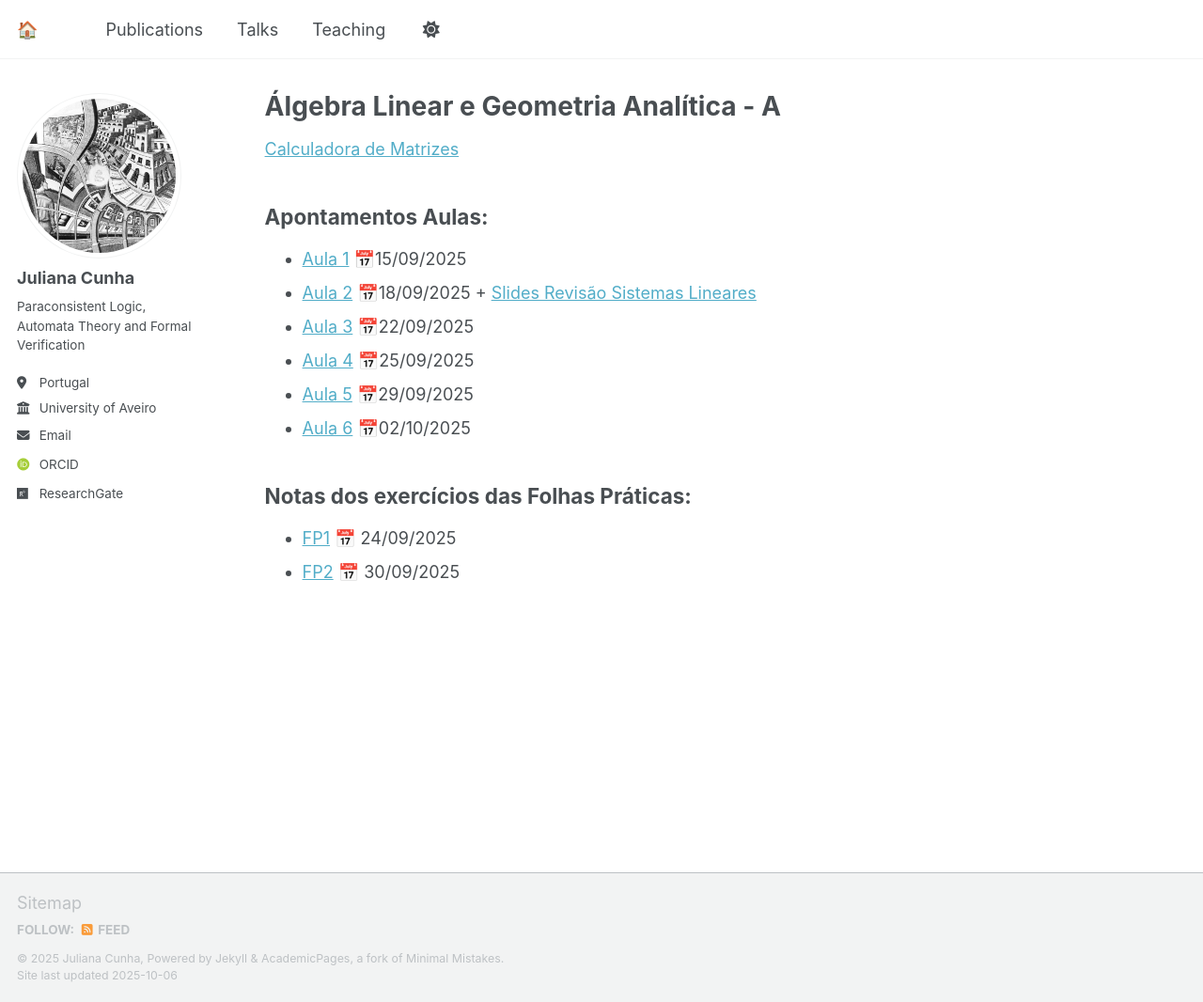
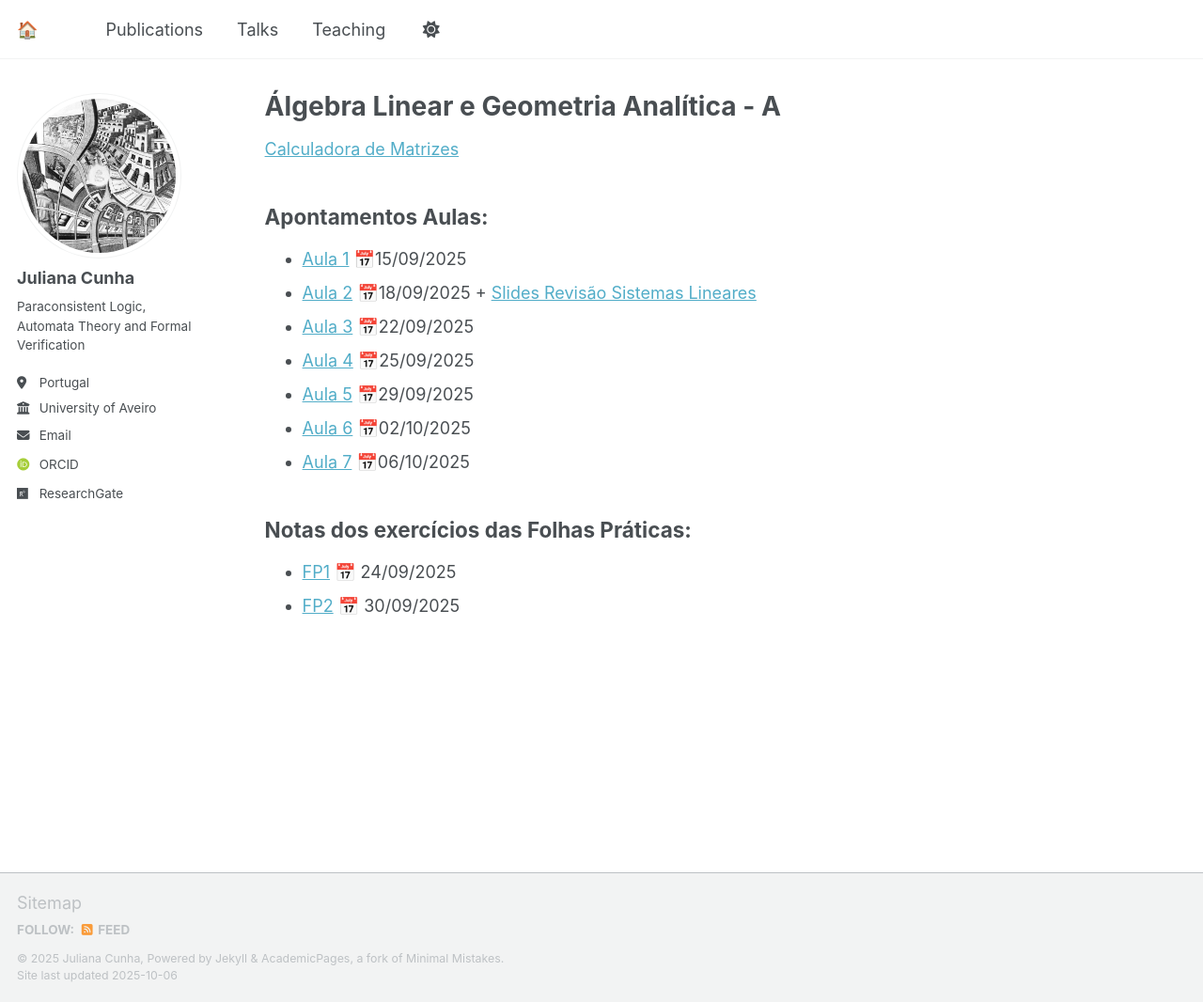
Before and after one commit to juliana-cunha/juliana-cunha.github.io, a Jekyll site: the page built from _pages/teaching.md, in a window 1280 px wide and 1066 px high. Shown: the whole window at 94% size. Built offline with Jekyll 4.4.1, drawn with Linux system fonts in a browser that asks for light colours; some web fonts are replaced; a script that is not in the unit is left out.

Commit message:
Update teaching.md

```diff
--- a/_pages/teaching.md
+++ b/_pages/teaching.md
@@ -16,6 +16,7 @@ Apontamentos Aulas:
 - [Aula 4](https://juliana-cunha.github.io/files/Aula%204.pdf) 📅25/09/2025
 - [Aula 5](https://juliana-cunha.github.io/files/Aula%205.pdf) 📅29/09/2025
 - [Aula 6](https://juliana-cunha.github.io/files/Aula%206.pdf) 📅02/10/2025
+- [Aula 7](https://juliana-cunha.github.io/files/Aula%207.pdf) 📅06/10/2025
 
 Notas dos exercícios das Folhas Práticas:
 ------
```
